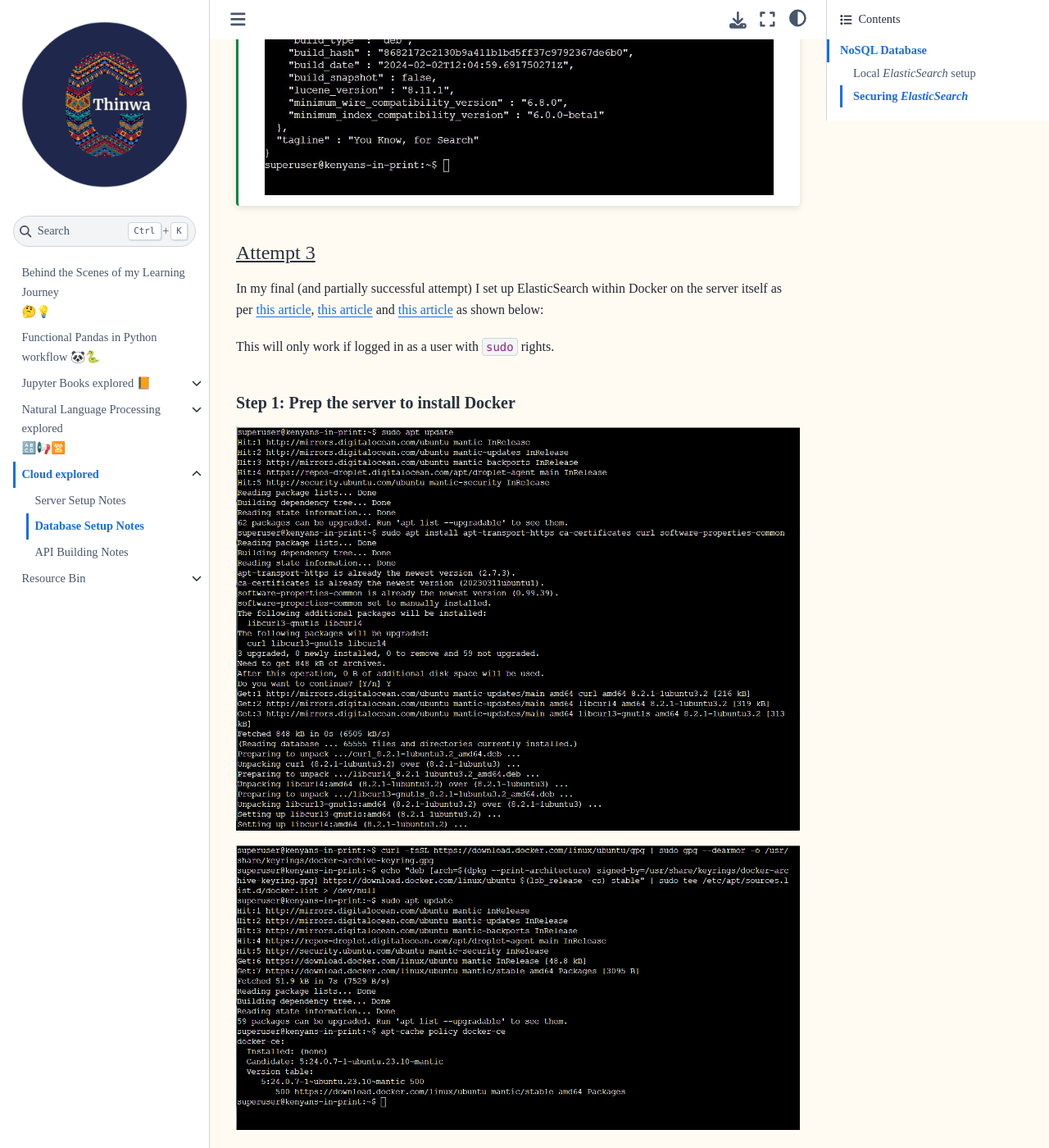
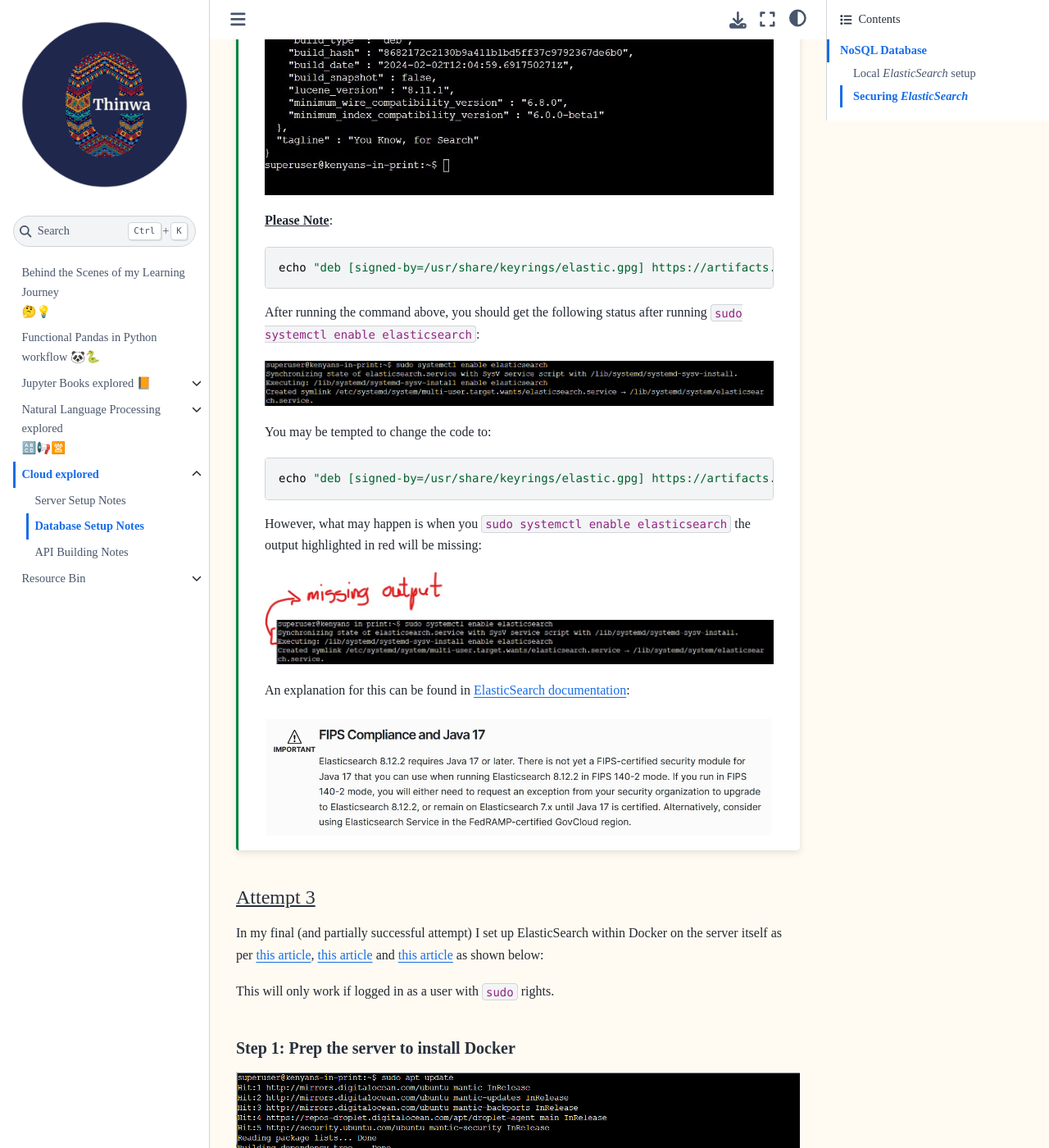
Before and after one commit to CeeThinwa/BTS-Continuous-Learning, a Jupyter Book: the page built from book/6/database_setup.md, in a window 1280 px wide and 1400 px high, scrolled down 21937 px. Shown: the whole window at 82% size. Built offline with Jupyter Book 1.0.4 settings and Sphinx 7.4.7 and the Sphinx Book theme 1.1.4, drawn with Linux system fonts in a browser that asks for light colours.

Commit message:
Update database_setup.md

````diff
--- a/book/6/database_setup.md
+++ b/book/6/database_setup.md
@@ -296,8 +296,31 @@
 
 When you test your db with `curl -X GET 'http://localhost:9200'`, it should now work!
 
-![Docker error](../_static/images/success-cropped.jpg)
+![Success-db](../_static/images/success-cropped.jpg)
 
+**<u>Please Note</u>**:
+
+```
+echo "deb [signed-by=/usr/share/keyrings/elastic.gpg] https://artifacts.elastic.co/packages/7.x/apt stable main" | sudo tee -a /etc/apt/sources.list.d/elastic-7.x.list
+```
+
+After running the command above, you should get the following status after running `sudo systemctl enable elasticsearch`:
+
+![Elasticsearch enabled](../_static/images/elasticsearch-enable-success.png)
+
+You may be tempted to change the code to:
+
+```
+echo "deb [signed-by=/usr/share/keyrings/elastic.gpg] https://artifacts.elastic.co/packages/8.x/apt stable main" | sudo tee -a /etc/apt/sources.list.d/elastic-8.x.list
+```
+
+However, what may happen is when you `sudo systemctl enable elasticsearch` the output highlighted in red will be missing:
+
+![Elasticsearch enabled](../_static/images/elasticsearch-enable-missing.jpg)
+
+An explanation for this can be found in [ElasticSearch documentation](https://www.elastic.co/guide/en/elastic-stack/current/upgrading-elasticsearch.html):
+
+![Elasticsearch enabled](../_static/images/elasticsearch-enable-explanation.jpg)
 :::
 
 
````
